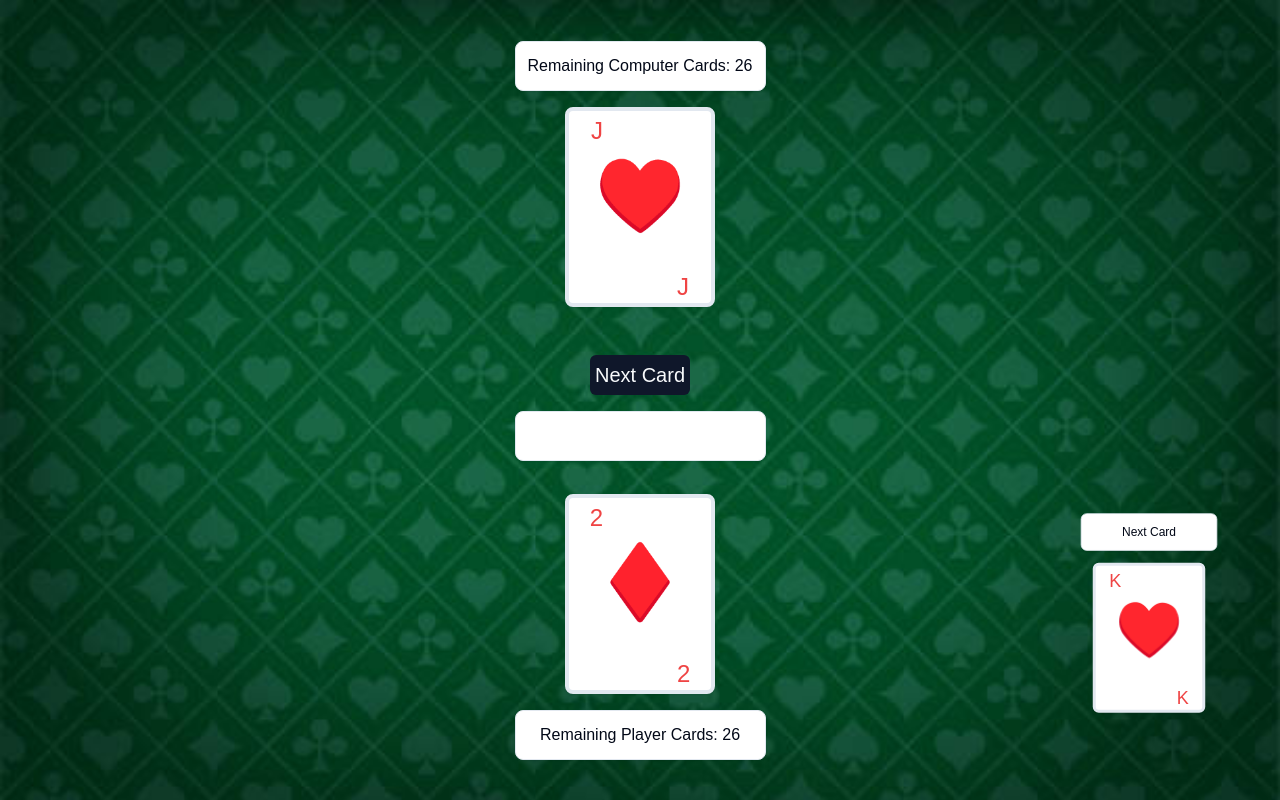
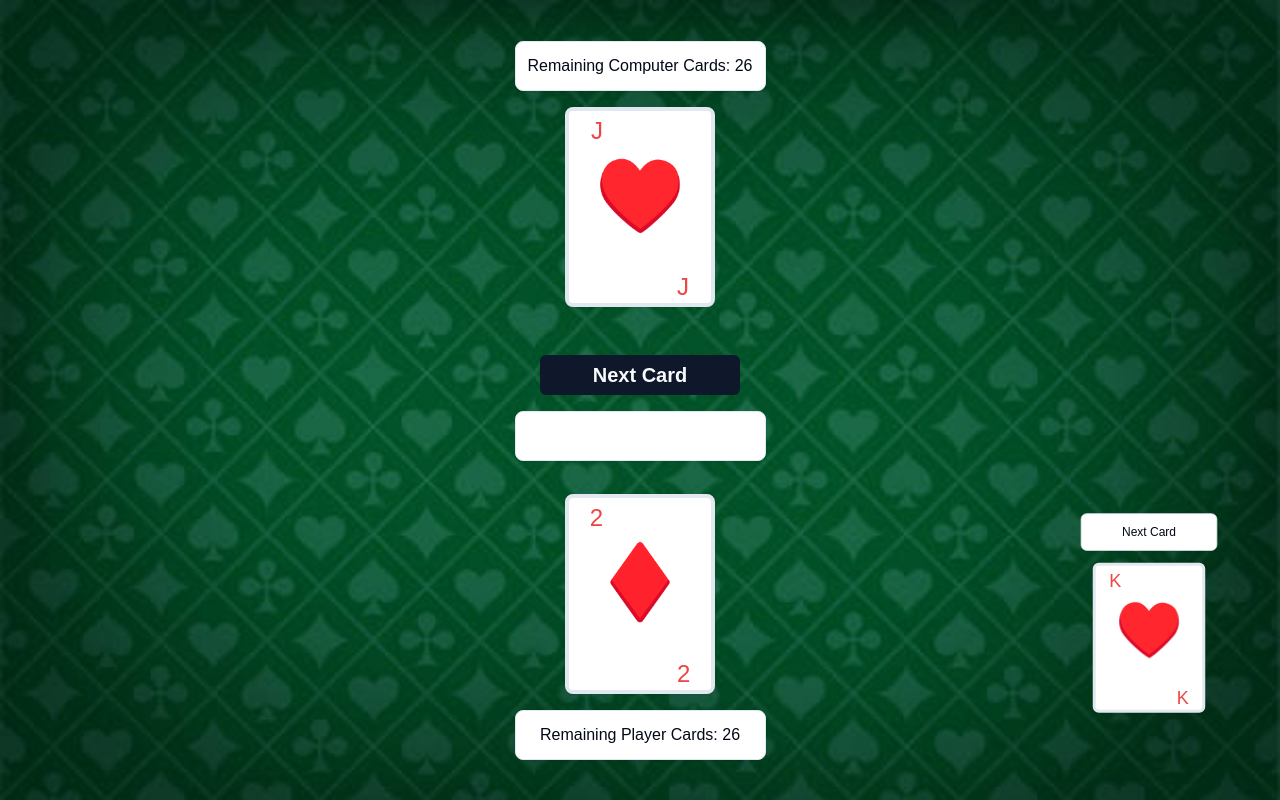
Before and after one commit to odakris/svd-react-final-exam, a Next.js app: page /bataille in a window 1280 px wide. Built offline with nearby package versions, Linux system fonts and the light colour scheme.

Commit message:
final commit

```diff
--- a/app/bataille/page.tsx
+++ b/app/bataille/page.tsx
@@ -15,6 +15,7 @@ export default function Page() {
   const [isBataille, setIsBataille] = useState<boolean>(false);
   const [bataillePlayerCards, setBataillePlayerCards] = useState<CardType[]>([]);
   const [batailleComputerCards, setBatailleComputerCards] = useState<CardType[]>([]);
+  const [isDisabledButton, setIsDisabledButton] = useState<boolean>(false);
 
   // GAME SETUP
   const startGame = () => {
@@ -71,6 +72,7 @@ export default function Page() {
       // BATLLE
       setMessage("BATAILLE !!!");
       setIsBataille(true);
+      setIsDisabledButton(true);
       handleBataille(currentPlayerCard, currentComputerCard);
     }
   };
@@ -112,7 +114,7 @@ export default function Page() {
       // END BATTLE
       setTimeout(() => {
         setIsBataille(false);
-      }, 5000);
+      }, 2000);
     } else if (currentBataillePlayerCards[2].value < currentBatailleComputerCards[2].value) {
       // MESSAGE
       setMessage("Computer won the previous War!");
@@ -126,7 +128,7 @@ export default function Page() {
       // END BATTLE
       setTimeout(() => {
         setIsBataille(false);
-      }, 5000);
+      }, 2000);
     } else {
       // BATTLE AGAIN
       setMessage("ANOTHER BATAILLE !!!");
@@ -136,7 +138,8 @@ export default function Page() {
 
     setTimeout(() => {
       setIsBataille(false);
-    }, 5000);
+      setIsDisabledButton(false);
+    }, 2000);
   };
 
   return (
@@ -176,7 +179,11 @@ export default function Page() {
       </div>
 
       <div className="w-full flex flex-col justify-center items-center">
-        <Button className="w-[100px] text-xl m-4" onClick={handleRound}>
+        <Button
+          className="w-[200px] text-xl m-4 font-semibold"
+          onClick={handleRound}
+          disabled={isDisabledButton}
+        >
           Next Card
         </Button>
         <Card className="w-full h-[50px] bg-white">
--- a/app/globals.css
+++ b/app/globals.css
@@ -1,10 +1,6 @@
 @tailwind base;
 @tailwind components;
 @tailwind utilities;
-
-/* * {
-  border: 1px solid black;
-} */
 
 body {
   font-family: Arial, Helvetica, sans-serif;
```
